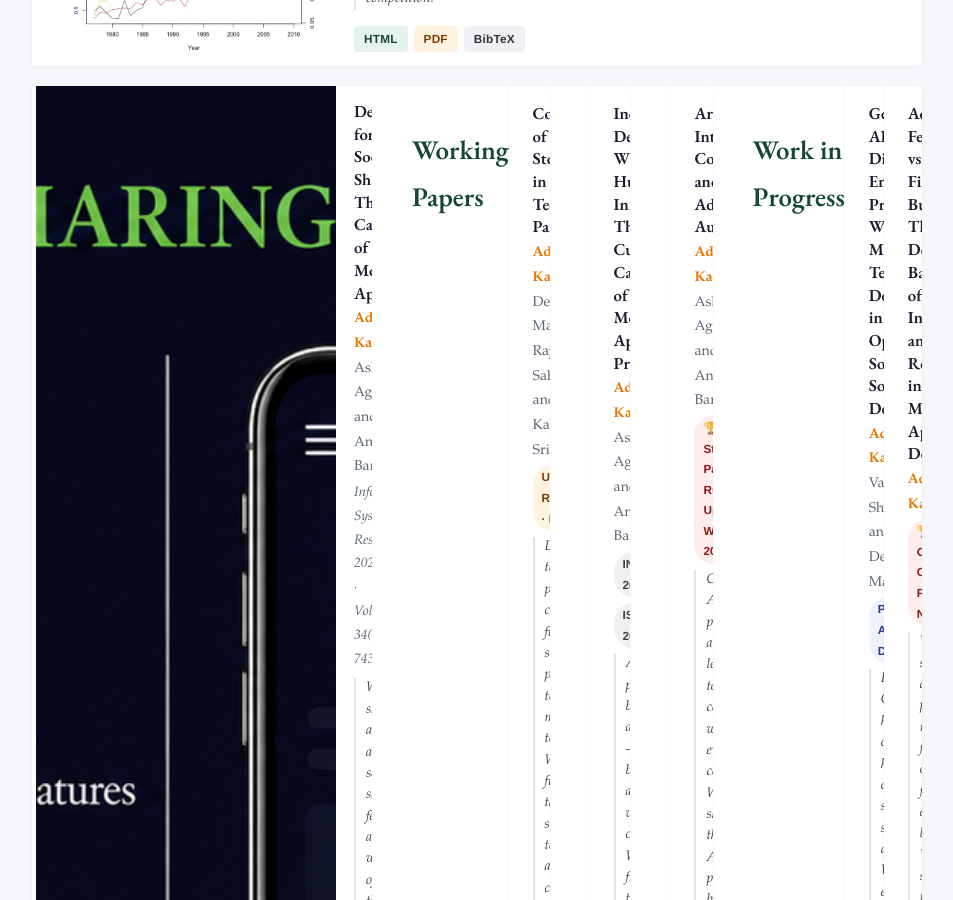
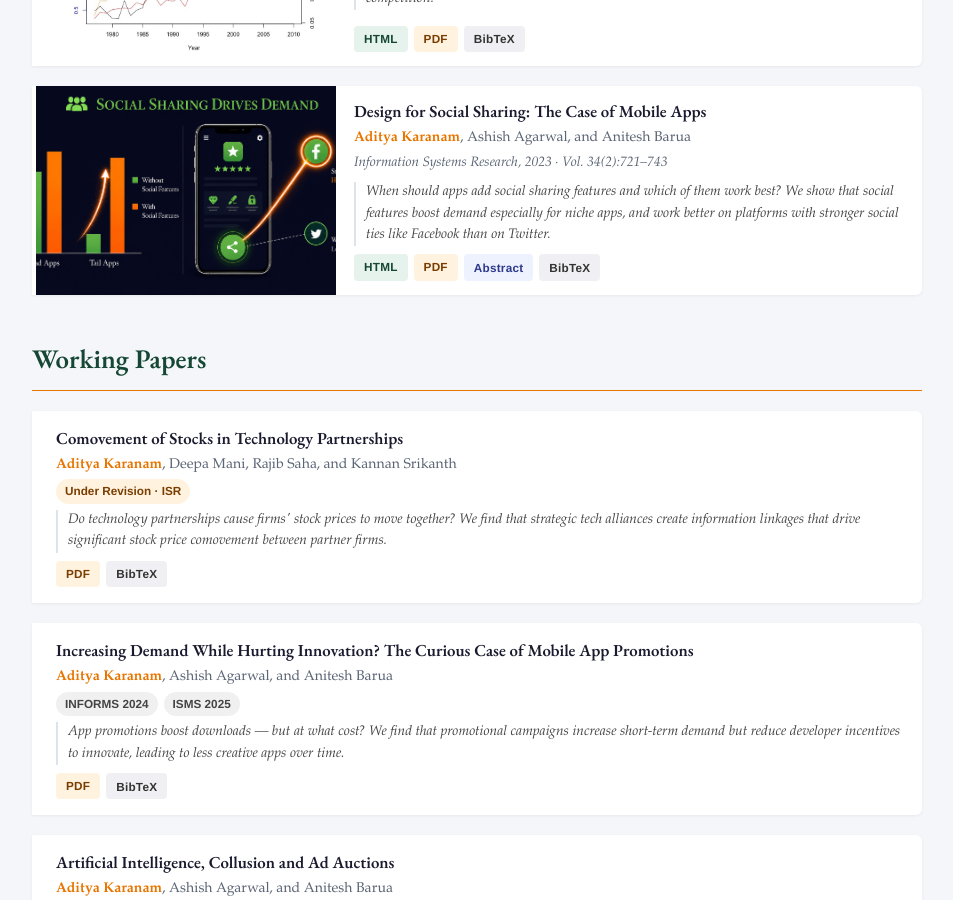
Before and after one commit to askaranam/askaranam.github.io, a Jekyll site: the page built from research.html, in a window 1280 px wide and 900 px high, scrolled down 830 px. Shown: the whole window, without its empty margins (163-1116 px from the left). Built offline with Jekyll 4.4.1, drawn with Linux system fonts in a browser that asks for light colours; nearby versions of some CDN libraries; some web fonts are replaced.

Commit message:
Update research.html

```diff
--- a/research.html
+++ b/research.html
@@ -156,7 +156,7 @@ render_with_liquid: false
     <div class="paper-authors"><strong>Aditya Karanam</strong>, Ashish Agarwal, and Anitesh Barua</div>
     <div class="paper-venue">Information Systems Research, 2023 · Vol. 34(2):721–743</div>
     <div class="paper-summary">When should apps add social sharing features and which of them work best? We show that social features boost demand especially for niche apps, and work better on platforms with stronger social ties like Facebook than on Twitter.</div>
-    <div class="abstract-full">While social sharing features boost demand, especially for niche (tail) apps, their effectiveness depends on platform tie strength and intrinsic capabilities of the app. Facebook outperforms Twitter, and pairing social features with differentiating functionality further amplifies this effect.
+    <div class="abstract-full">While social sharing features boost demand, especially for niche (tail) apps, their effectiveness depends on platform tie strength and intrinsic capabilities of the app. Facebook outperforms Twitter, and pairing social features with differentiating functionality further amplifies this effect.</div>
 <div class="paper-actions">
   <a class="action-btn btn-html" href="..." target="_blank">HTML</a>
   <a class="action-btn btn-pdf" href="..." target="_blank">PDF</a>
```
